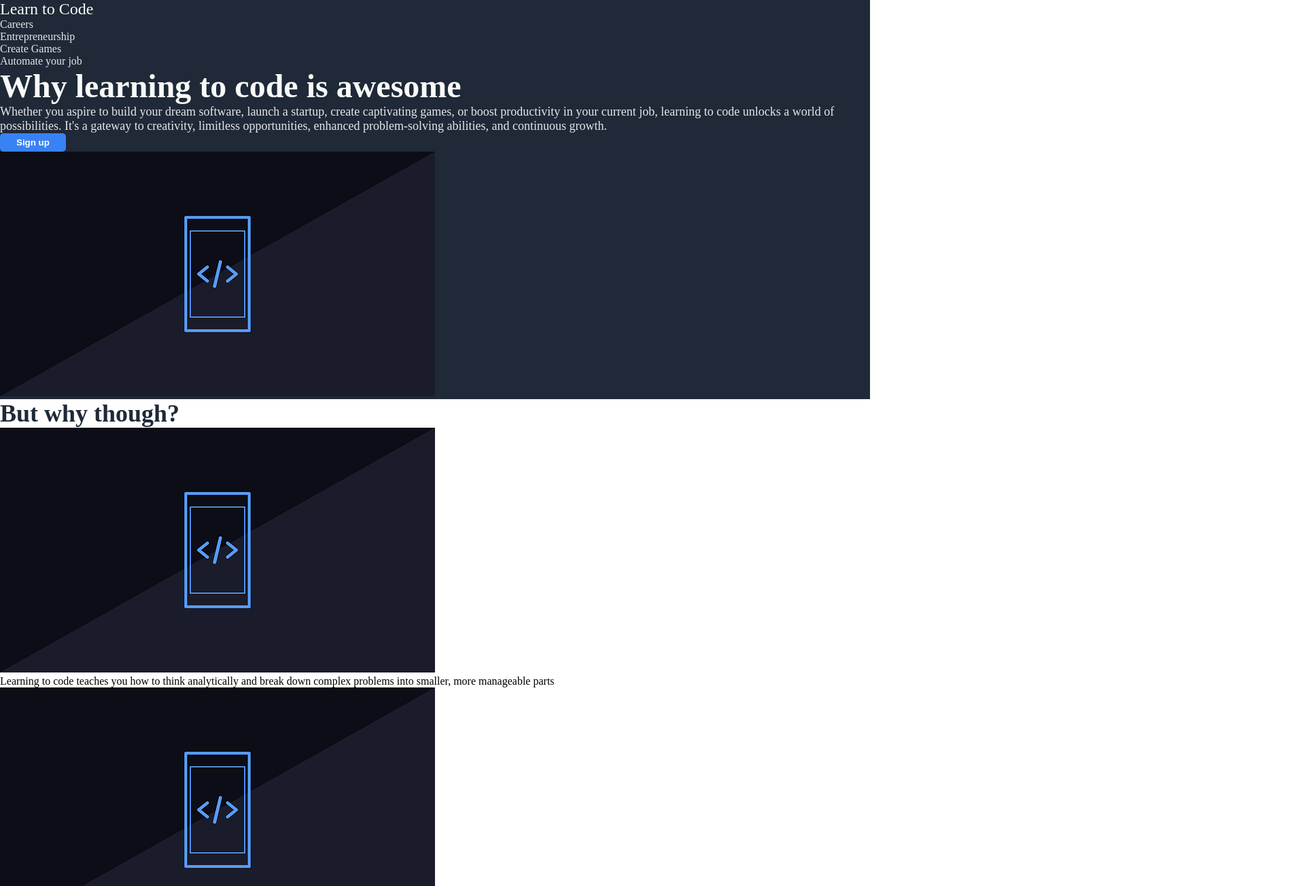
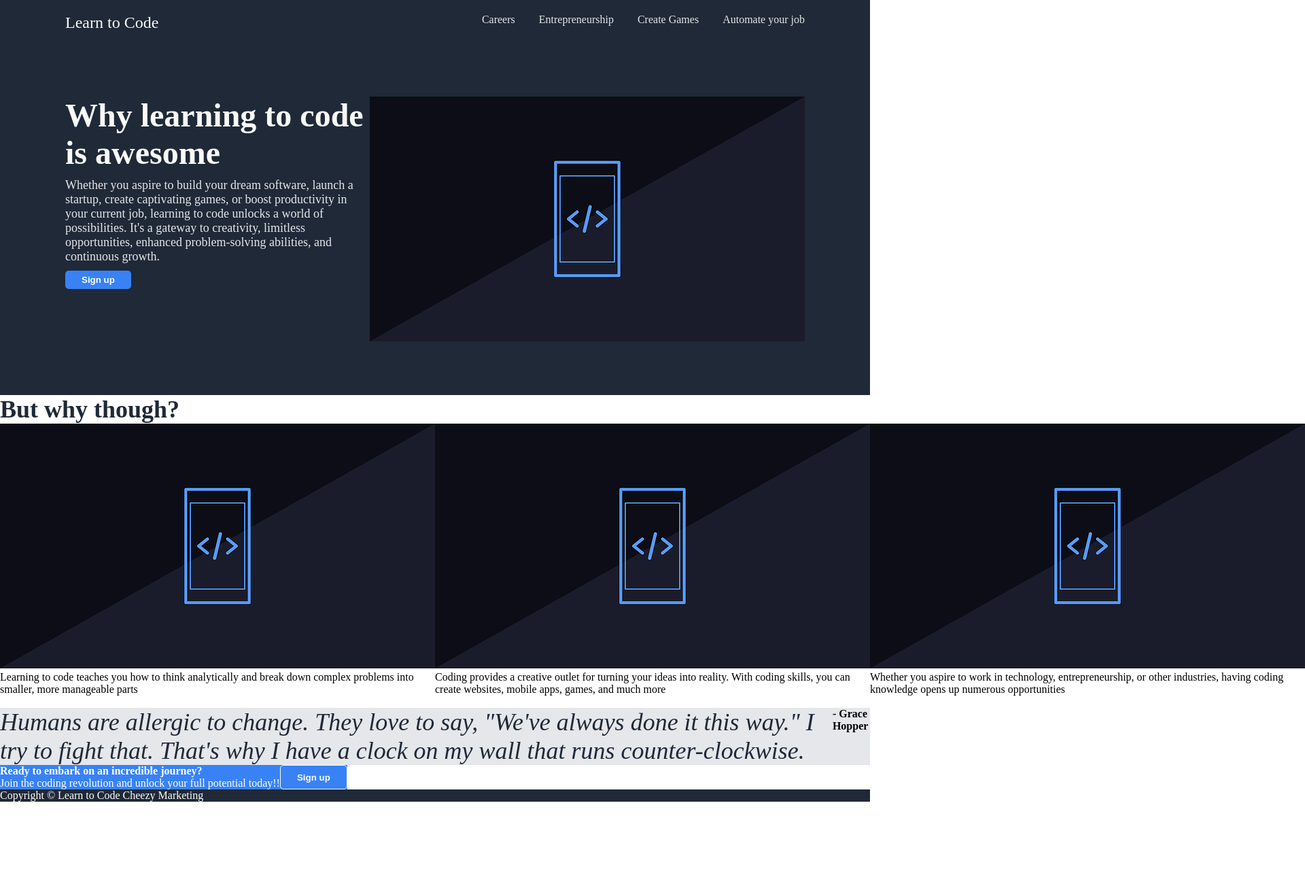
Before and after one commit to Mojojo-X/top-landing-page, a plain HTML site: page index.html in a window 1280 px wide. Shown: the top 1303 px of the page at 68% size, 1920 px wide, since content can reach past the window. After the commit the page ends 1179 px from the top, so only its background shows below. Drawn offline with Linux system fonts and the light colour scheme.

Commit message:
Complete layout for nav and hero section

```diff
--- a/index.html
+++ b/index.html
@@ -9,7 +9,7 @@
 <body>
     <header>
         <nav>
-            <ul>
+            <ul class="flex">
                 <li><a href="/" class="logo">Learn to Code</a></li>
                 <li><a href="">Careers</a></li>
                 <li><a href="">Entrepreneurship</a></li>
@@ -20,7 +20,7 @@
     </header>
     <main>
         <div class="hero">
-            <div class="hero_wrapper">
+            <div class="hero_wrapper flex">
                 <div class="hero_text">
                     <h1>Why learning to code is awesome</h1>
                     <p>Whether you aspire to build your dream software, launch a startup, create captivating games, or boost productivity in your current job, learning to code unlocks a world of possibilities. It's a gateway to creativity, limitless opportunities, enhanced problem-solving abilities, and continuous growth.</p>
@@ -33,7 +33,7 @@
        </div>
         <div class="info_section">
             <h2>But why though?</h2>
-            <div class="info_card_container">
+            <div class="info_card_container flex">
                 <div class="info_card">
                     <!-- Problem-Solving Skills -->
                     <img src="images/programming-3201149_640.png" alt="card_img_placeholder">
@@ -56,12 +56,12 @@
                 </div>
             </div>
         </div>
-        <div class="quote_section">
+        <div class="quote_section flex">
             <p class="quote">Humans are allergic to change. They love to say, "We've always done it this way." I try to fight that. That's why I have a clock on my wall that runs counter-clockwise. </p>
             <p class="quote_author">- Grace Hopper</p>
         </div>
-        <div class="cta_container">
-            <div class="cta">
+        <div class="cta_container flex">
+            <div class="cta flex">
                 <div class="cta_text">
                     <p>Ready to embark on an incredible journey?</p>
                     <p>Join the coding revolution and unlock your full potential today!!</p>
--- a/styles/style.css
+++ b/styles/style.css
@@ -15,6 +15,10 @@ button {
 
 header, .hero, footer {
     background-color: #1f2937;
+}
+
+nav ul {
+    list-style: none;
 }
 
 header .logo {
@@ -75,3 +79,36 @@ header a {
 footer {
     color: white;
 }
+
+/* Layout */
+
+.flex {
+    display: flex;
+}
+
+header {
+    padding: 20px 0;
+}
+
+.hero_wrapper {
+    padding: 75px 0;
+}
+
+ul.flex, .hero_wrapper {
+    width: 85%;
+    margin: 0 auto;
+    max-width: 1200px;
+}
+
+ul.flex {
+    justify-content: space-between;
+    gap: 35px;
+}
+
+ul.flex :first-child {
+    margin-right: auto;
+}
+
+.hero_text > * {
+    margin-bottom: 10px;
+}
```
